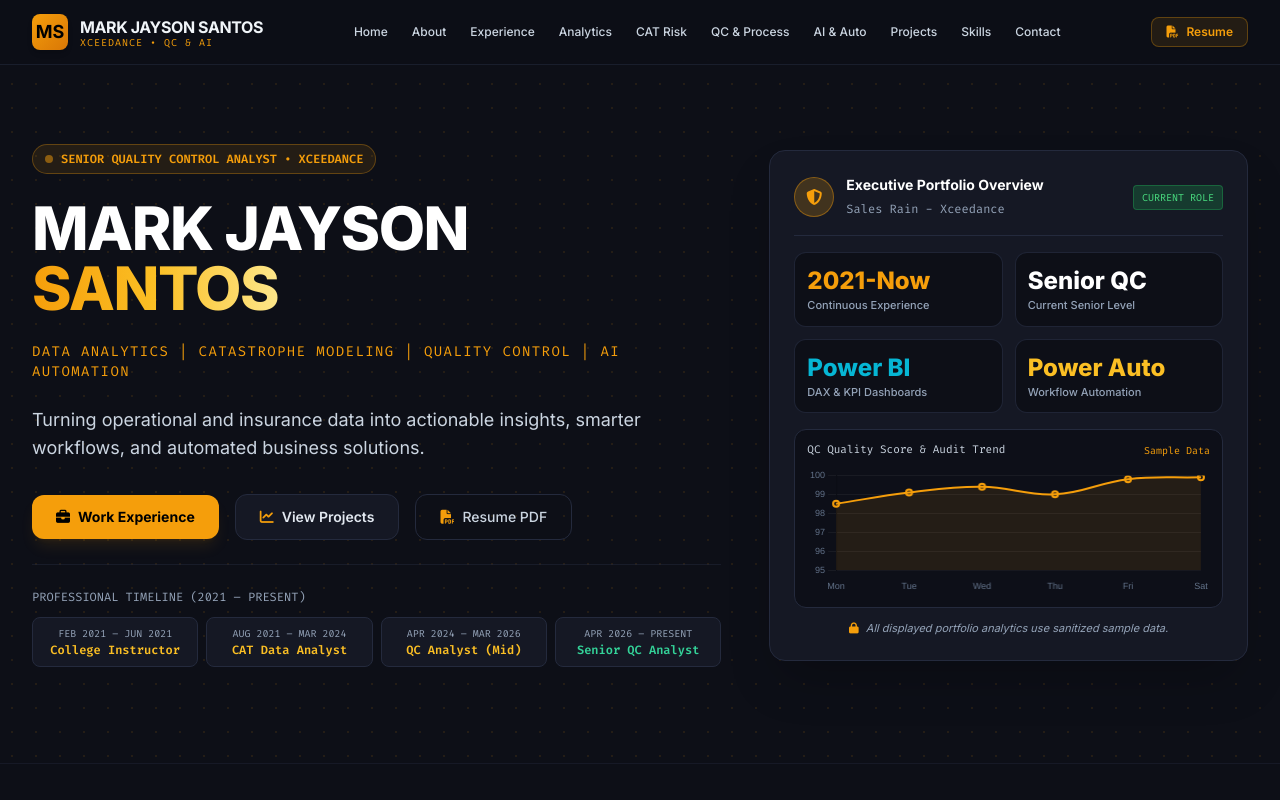
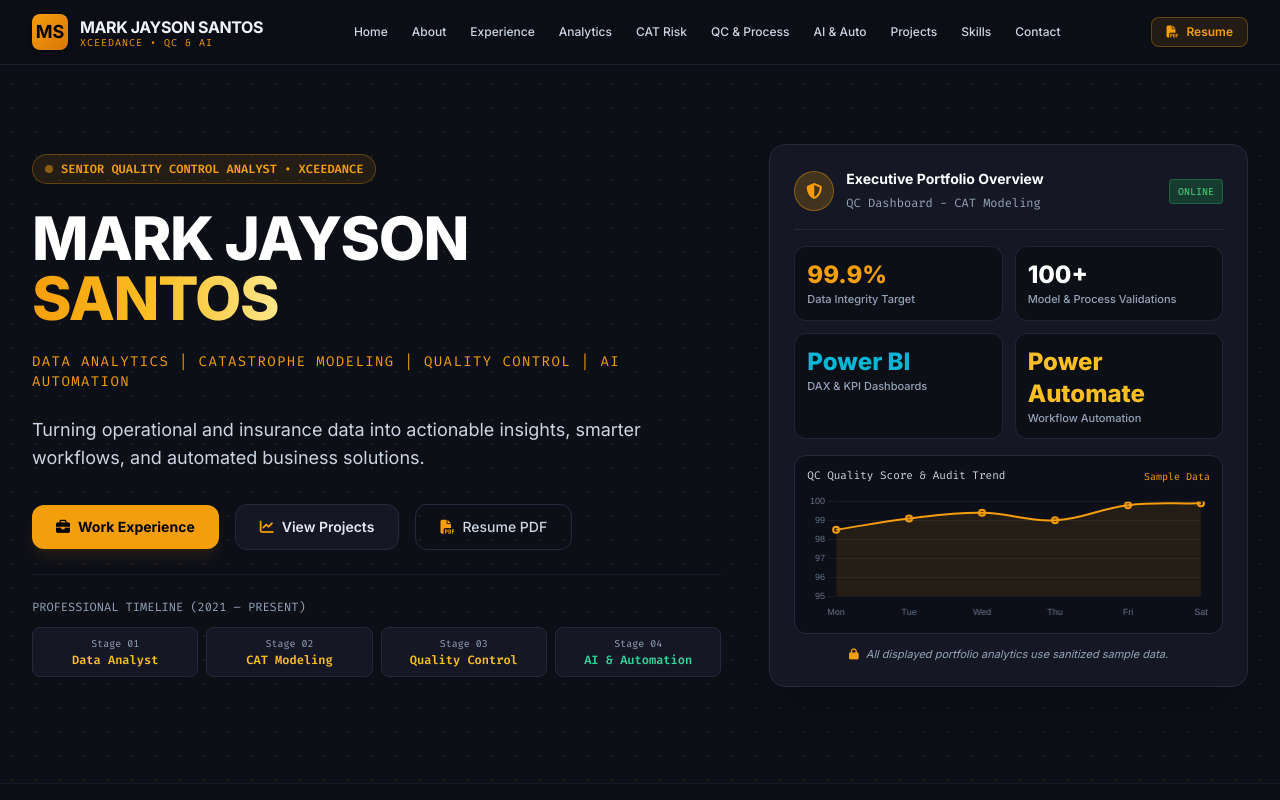
Before and after one commit to kramping28/portfolio, a plain HTML site: page index.html in a window 1280 px wide. Shown: the top 800 px of the page. Drawn offline with nearby package versions, Linux system fonts and the light colour scheme.

Commit message:
index.html

```diff
--- a/index.html
+++ b/index.html
@@ -176,20 +176,20 @@
                         <p class="text-xs text-brand-muted uppercase font-mono mb-3">Professional Timeline (2021 – Present)</p>
                         <div class="grid grid-cols-2 sm:grid-cols-4 gap-2 text-center text-xs font-mono">
                             <div class="p-2 rounded-lg bg-brand-card border border-brand-border">
-                                <span class="text-slate-400 block text-[10px]">FEB 2021 – JUN 2021</span>
-                                <span class="text-amber-400 font-bold">College Instructor</span>
+                                <span class="text-slate-400 block text-[10px]">Stage 01</span>
+                                <span class="text-amber-400 font-bold">Data Analyst</span>
                             </div>
                             <div class="p-2 rounded-lg bg-brand-card border border-brand-border">
-                                <span class="text-slate-400 block text-[10px]">AUG 2021 – MAR 2024</span>
-                                <span class="text-amber-400 font-bold">CAT Data Analyst</span>
+                                <span class="text-slate-400 block text-[10px]">Stage 02</span>
+                                <span class="text-amber-400 font-bold">CAT Modeling</span>
                             </div>
                             <div class="p-2 rounded-lg bg-brand-card border border-brand-border">
-                                <span class="text-slate-400 block text-[10px]">APR 2024 – MAR 2026</span>
-                                <span class="text-amber-400 font-bold">QC Analyst (Mid)</span>
+                                <span class="text-slate-400 block text-[10px]">Stage 03</span>
+                                <span class="text-amber-400 font-bold">Quality Control</span>
                             </div>
                             <div class="p-2 rounded-lg bg-brand-card border border-brand-border">
-                                <span class="text-slate-400 block text-[10px]">APR 2026 – PRESENT</span>
-                                <span class="text-emerald-400 font-bold">Senior QC Analyst</span>
+                                <span class="text-slate-400 block text-[10px]">Stage 04</span>
+                                <span class="text-emerald-400 font-bold">AI & Automation</span>
                             </div>
                         </div>
                     </div>
@@ -207,28 +207,28 @@
                                 </div>
                                 <div>
                                     <h3 class="text-sm font-bold text-white">Executive Portfolio Overview</h3>
-                                    <span class="text-xs text-brand-muted font-mono">Sales Rain - Xceedance</span>
+                                    <span class="text-xs text-brand-muted font-mono">QC Dashboard - CAT Modeling</span>
                                 </div>
                             </div>
-                            <span class="text-[10px] px-2 py-1 rounded bg-green-500/20 text-green-400 font-mono border border-green-500/30">CURRENT ROLE</span>
+                            <span class="text-[10px] px-2 py-1 rounded bg-green-500/20 text-green-400 font-mono border border-green-500/30">ONLINE</span>
                         </div>
 
                         <!-- KPI Highlight Grid -->
                         <div class="grid grid-cols-2 gap-3 my-4">
                             <div class="p-3 rounded-xl bg-brand-dark border border-brand-border/80">
-                                <div class="text-2xl font-extrabold text-brand-accent">2021-Now</div>
-                                <div class="text-[11px] text-slate-400 font-medium">Continuous Experience</div>
+                                <div class="text-2xl font-extrabold text-brand-accent">99.9%</div>
+                                <div class="text-[11px] text-slate-400 font-medium">Data Integrity Target</div>
                             </div>
                             <div class="p-3 rounded-xl bg-brand-dark border border-brand-border/80">
-                                <div class="text-2xl font-extrabold text-white">Senior QC</div>
-                                <div class="text-[11px] text-slate-400 font-medium">Current Senior Level</div>
+                                <div class="text-2xl font-extrabold text-white">100+</div>
+                                <div class="text-[11px] text-slate-400 font-medium">Model & Process Validations</div>
                             </div>
                             <div class="p-3 rounded-xl bg-brand-dark border border-brand-border/80">
                                 <div class="text-2xl font-extrabold text-brand-cyan">Power BI</div>
                                 <div class="text-[11px] text-slate-400 font-medium">DAX & KPI Dashboards</div>
                             </div>
                             <div class="p-3 rounded-xl bg-brand-dark border border-brand-border/80">
-                                <div class="text-2xl font-extrabold text-amber-400">Power Auto</div>
+                                <div class="text-2xl font-extrabold text-amber-400">Power Automate</div>
                                 <div class="text-[11px] text-slate-400 font-medium">Workflow Automation</div>
                             </div>
                         </div>
```
